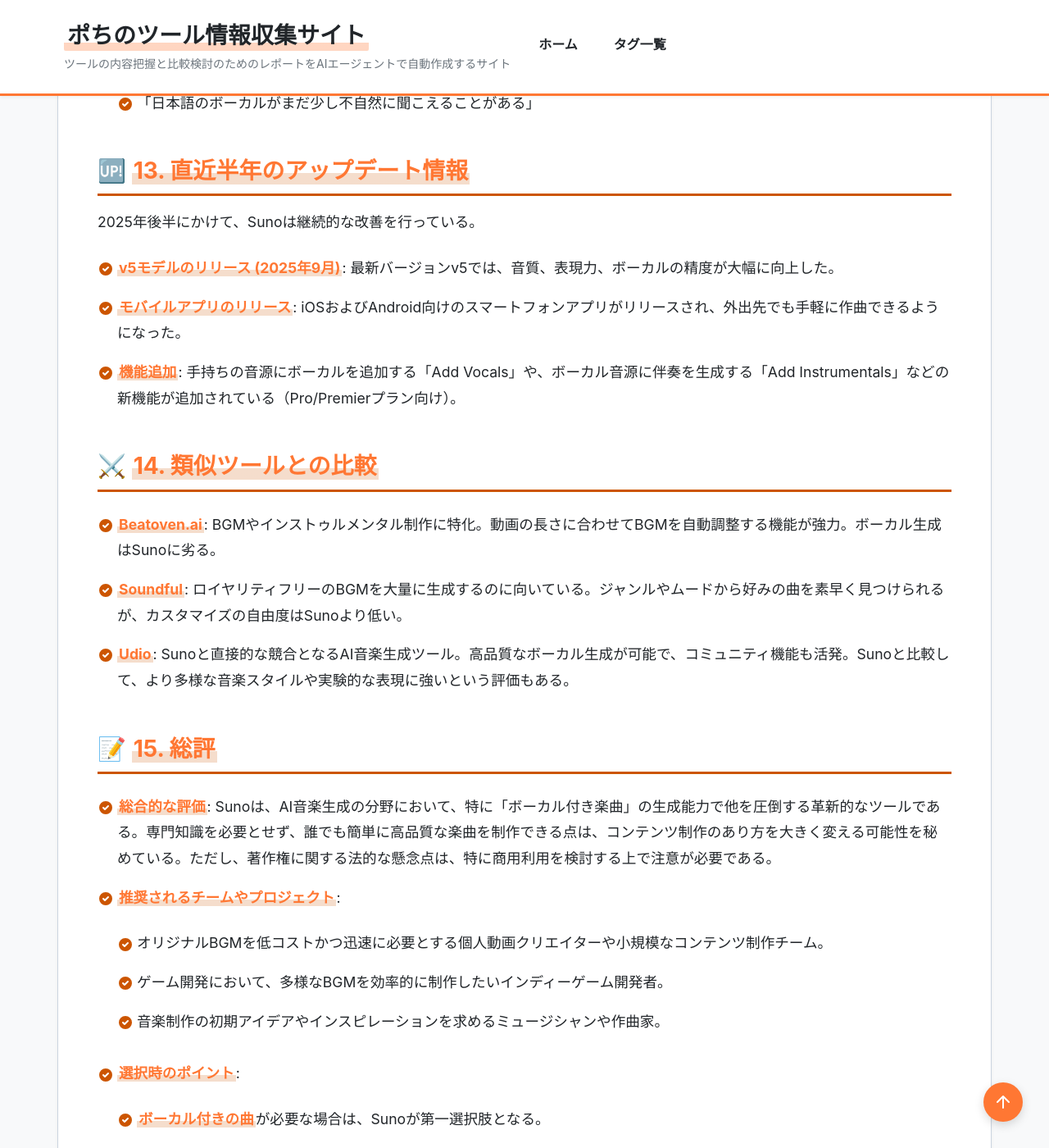
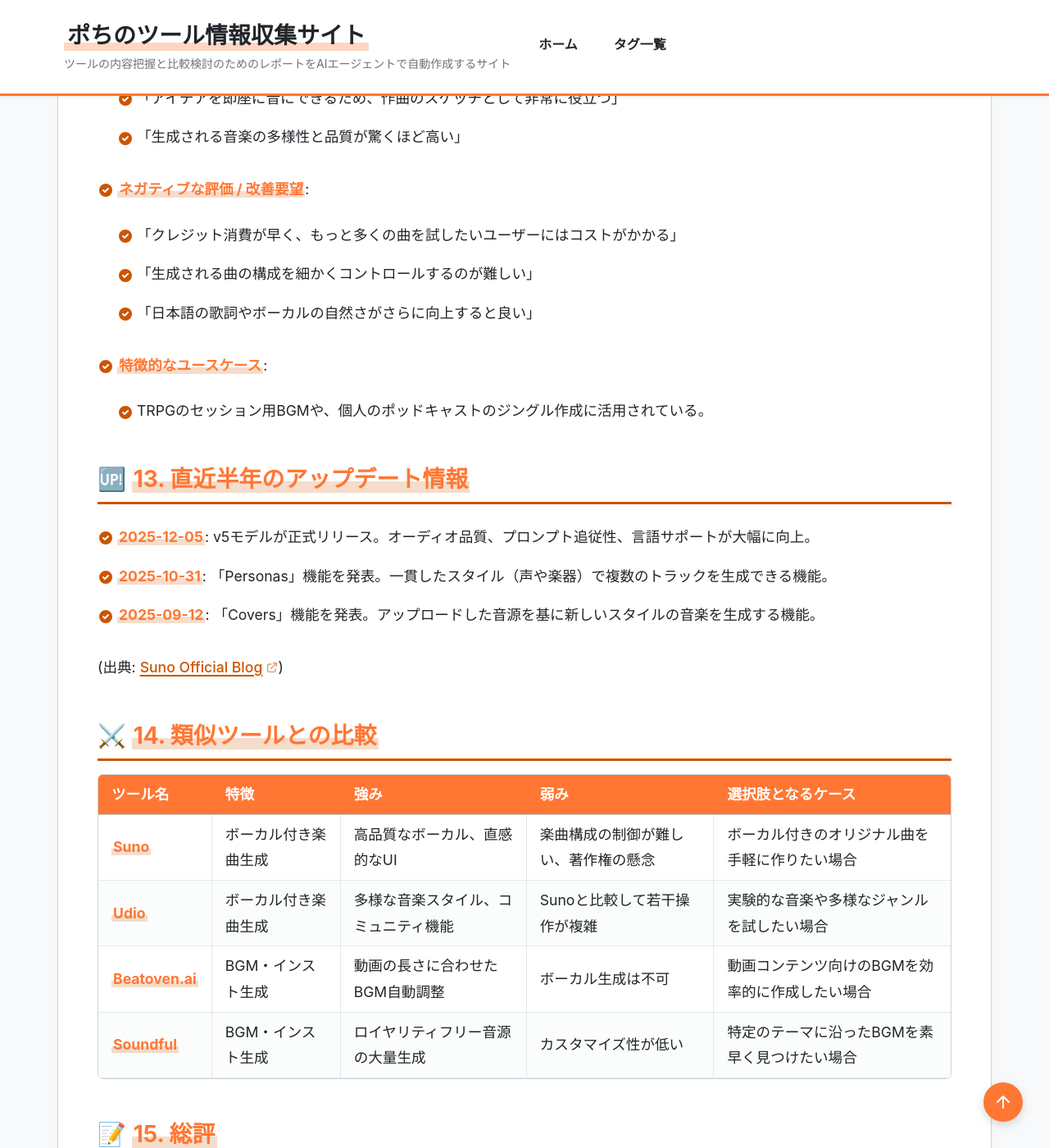
Before and after one commit to aegisfleet/tool-survey-report, a Jekyll site: the page built from _reports/suno.md, in a window 1280 px wide and 1400 px high, scrolled down 6881 px. Shown: the whole window at 82% size. Built offline with Jekyll 4.4.1, drawn with Linux system fonts in a browser that asks for light colours; some of the changed text lies outside the part shown.

Commit message:
feat: Update _reports/suno.md to align with new template (#450)
This commit updates the research report for Suno (_reports/suno.md) to strictly conform to the latest template.

- Updates the front matter to include `tool_reading`, `quick_summary`, `evaluation`, and `links`.
- Reformats the "Pricing" and "Comparison" sections into Markdown tables.
- Refreshes all sections with the latest information, including the v5 model release, recent updates, and user review scores.
- Verifies that bidirectional links in `related_tools` are consistent with existing reports for ElevenLabs and Sora.

Co-authored-by: google-labs-jules[bot] <161369871+google-labs-jules[bot]@users.noreply.github.com>

```diff
--- a/_reports/suno.md
+++ b/_reports/suno.md
@@ -1,17 +1,54 @@
 ---
+# === フロントマター ===
+# 【必須項目】
 title: "Suno 調査レポート"
 tool_name: "Suno"
+tool_reading: "スノ"
 category: "動画/メディア"
 developer: "Suno, Inc."
 official_site: "https://suno.com/"
 date: "2025-10-25"
-last_updated: "2025-12-31"
+last_updated: "2026-01-14"
 tags:
   - "AI"
   - "生成AI"
   - "音楽生成"
   - "作曲"
 description: "テキストプロンプトからボーカルや楽器を含む独創的な音楽を生成するAIツール。"
+
+# 【クイックサマリー】ホーム画面のカード表示用
+quick_summary:
+  has_free_plan: true
+  is_oss: false
+  starting_price: "$10/月"
+  target_users:
+    - "動画クリエイター"
+    - "ミュージシャン"
+    - "インディーゲーム開発者"
+  latest_highlight: "2025年12月にv5モデルが正式リリース"
+  update_frequency: "高"
+
+# 【ツール評価】100点満点、基準点70点からの加減算方式
+evaluation:
+  score: 81
+  base_score: 70
+  plus_points:
+    - point: 8
+      reason: "ボーカル生成品質が非常に高く、競合より優れている"
+    - point: 5
+      reason: "専門知識がなくても直感的に操作できるUI/UX"
+    - point: 3
+      reason: "無料プランでも十分に試せるクレジットが提供される"
+  minus_points:
+    - point: -3
+      reason: "生成AIの著作権に関する法的な懸念点が残る"
+    - point: -2
+      reason: "クレジット消費が激しく、ヘビーユーザーにはコストがかさむ"
+  summary: "ボーカル生成品質は業界最高水準だが、著作権の懸念とクレジット消費には注意が必要。"
+
+# 【任意項目】該当するもののみ記載
+links:
+  review: "https://www.g2.com/products/suno-ai/reviews"
 relationships:
   related_tools:
     - "ElevenLabs"
@@ -23,23 +60,23 @@ relationships:
 ## **1. 基本情報**
 
 * **ツール名**: Suno
+* **ツールの読み方**: スノ
 * **開発元**: Suno, Inc.
 * **公式サイト**: [https://suno.com/](https://suno.com/)
 * **関連リンク**:
-  * レビューサイト:
-* **カテゴリ**: AI音楽生成
+  * レビューサイト: [G2](https://www.g2.com/products/suno-ai/reviews)
+* **カテゴリ**: 動画/メディア
 * **概要**: テキストプロンプトを入力するだけで、ボーカル、楽器演奏を含む高品質なオリジナル楽曲を生成できるAIサービス。音楽制作の知識がないユーザーでも、手軽にアイデアを形にすることができる。
 
 ## **2. 目的と主な利用シーン**
 
 * **解決する課題**: 音楽制作の専門知識やスキル、高価な機材がないために、オリジナル楽曲の制作を諦めていたユーザーの障壁を取り除くこと。
-* **主な利用者**:
+* **想定利用者**:
   * 動画クリエイター (YouTube, TikTok)
   * ポッドキャスター、ラジオ番組制作者
   * インディーゲーム開発者
   * 作曲のアイデアを求めるアーティストやミュージシャン
-  * 個人的に音楽制作を楽しみたい趣味のユーザー
-* **具体的な利用シーン**:
+* **利用シーン**:
   * 動画コンテンツのオリジナルBGM制作
   * 番組のジングルや効果音の作成
   * ゲームのサウンドトラック制作
@@ -47,109 +84,107 @@ relationships:
 
 ## **3. 主要機能**
 
-* **Simpleモード**: 作りたい曲のジャンルや雰囲気をテキストで入力するだけで、歌詞と楽曲を自動生成する。
-* **Customモード**: ユーザーが自分で書いた歌詞を基に作曲したり、AIにテーマを伝えて歌詞を生成させたりすることが可能。
-* **インストゥルメンタル生成**: ボーカルなしのBGM（伴奏）トラックを生成する。
-* **多様な音楽スタイルへの対応**: ポップ、ロック、ジャズ、クラシックなど、幅広いジャンルの音楽生成が可能。プロンプトで楽器やテンポ（BPM）も指定できる。
-* **音声入力機能 (+Audio)**: ユーザーがアップロードした短い音声（鼻歌やギターリフなど）を基にして、楽曲を発展させることができる。
-* **多言語対応**: 日本語を含む50以上の言語でプロンプトを入力し、歌詞を生成することが可能。
+* **AI楽曲生成**: テキストプロンプト（例: "a cheerful pop song about a sunny day"）から、ボーカルと楽器を含む楽曲を自動生成する。
+* **カスタムモード**: ユーザーが用意した歌詞を基に作曲する機能。ジャンルやスタイルも細かく指定可能。
+* **インストゥルメンタル生成**: ボーカルを含まないBGMやカラオケトラックの作成。
+* **多様な音楽スタイル**: ポップ、ロック、ジャズ、クラシック、エレクトロなど、幅広いジャンルや言語（日本語含む）に対応。
+* **Extend機能**: 生成した楽曲をさらに長く延長し、曲の展開を作成する機能。
+* **Remix機能**: 既存の曲のスタイルを変換したり、新しい要素を追加したりすることが可能。
+* **v5モデル**: 最新モデルによる高品質な音質と表現力。
 
 ## **4. 特徴・強み (Pros)**
 
+* **高品質なボーカル生成**: 他の音楽生成AIと比較して、自然で表現力豊かなボーカルを生成できる点が最大の強み。
 * **直感的な操作性**: 専門知識がなくても、テキストを入力するだけで数分で楽曲が完成するため、非常に手軽に利用できる。
-* **高品質なボーカル生成**: 他の多くの音楽生成AIがインストゥルメンタルに特化している中で、自然で多様なスタイルのボーカルを生成できる点が大きな強み。
-* **柔軟なカスタマイズ性**: Customモードを使えば、自作の歌詞を持ち込んだり、AIと共同で歌詞を作成したりと、こだわった楽曲制作が可能。
-* **商用利用の許可**: 有料プランに加入すれば、生成した楽曲を商用目的で利用し、収益化することが可能になる。
+* **柔軟なカスタマイズ性**: CustomモードやRemix機能により、ユーザーの創造性を反映させた楽曲制作が可能。
+* **商用利用権**: 有料プランでは生成した楽曲の商用利用が許可されており、コンテンツ制作に活用しやすい。
 
 ## **5. 弱み・注意点 (Cons)**
 
-* **著作権問題**:
-    * 生成AIによる制作物の著作権は法的にまだグレーゾーンが多く、国によって解釈が異なる。
-    * 2024年6月、大手音楽レーベル3社から、AIの学習データに既存の楽曲を無断で使用したとして著作権侵害で提訴されており、今後の裁判の結果によってはサービスの提供に影響が出る可能性がある。
-* **商用利用の制限**: Freeプランで生成した楽曲の所有権はSuno社にあり、商用利用はできない。有料プラン加入後に過去の楽曲の所有権を遡って得ることもできない。
-* **楽曲の長さ**: 一度に生成できる楽曲の長さには制限があるため、長い曲を作るには複数回生成し、手動でつなぎ合わせる必要がある（Extend機能で延長は可能）。
-* **クレジット消費**: 頻繁に利用するユーザーからは、クレジットの消費が激しく、コストがかさむとの意見もある。
+* **著作権の懸念**: 生成AIによる制作物の著作権は法的に未確定な部分が多い。2024年6月には大手音楽レーベルから著作権侵害で提訴されており、今後の動向に注意が必要。
+* **商用利用の制限**: 無料プランで生成した楽曲の所有権はSunoに帰属し、商用利用は不可。
+* **楽曲の長さと構成**: 一度に生成できるのは短時間のクリップであり、長尺の曲を作るには手動での編集・結合が必要。
+* **クレジット消費**: クレジットの消費ペースが速く、頻繁に利用するユーザーにとってはコストが高くなる可能性がある。
 
 ## **6. 料金プラン**
 
-* **Freeプラン**:
-  * **価格**: 無料
-  * **内容**: 毎日50クレジットが付与される（約10曲分）。商用利用は不可。
-* **Proプラン**:
-  * **価格**: 月額10ドル（年払いの場合は月額8ドル）
-  * **内容**: 毎月2,500クレジットが付与される（約500曲分）。生成した楽曲の商用利用が可能。
-* **Premierプラン**:
-  * **価格**: 月額30ドル（年払いの場合は月額24ドル）
-  * **内容**: 毎月10,000クレジットが付与される（約2,000曲分）。Proプランの全機能を含み、より多くの楽曲を制作できる。
-* **課金体系**: クレジットベースのサブスクリプション。クレジットを追加購入することも可能。
-* **無料トライアル**: Freeプランが実質的な無料トライアルとして機能する。
+| プラン名 | 料金 | 主な特徴 |
+|---|---|---|
+| **Free Plan** | 無料 | 毎日50クレジット付与（約10曲分）。商用利用不可。 |
+| **Pro Plan** | $10/月 (年払: $8/月) | 毎月2,500クレジット付与（約500曲分）。商用利用可。 |
+| **Premier Plan** | $30/月 (年払: $24/月) | 毎月10,000クレジット付与（約2,000曲分）。Proの全機能を含む。 |
+
+* **課金体系**: クレジットベースのサブスクリプションモデル。
+* **無料トライアル**: Freeプランがトライアルとして機能する。
 
 ## **7. 導入実績・事例**
 
-特定の企業による大規模な導入事例はまだ広く公開されていないが、個人クリエイターやインディー開発者を中心に、以下のような活用事例が多数報告されている。
-
-* YouTubeやTikTokのBGMとしての利用
-* ポッドキャストのオープニング・エンディング曲
-* インディーゲームのサウンドトラック
-* 個人の音楽活動におけるデモ制作
+* **導入企業**: 公式な大規模導入事例は少ないが、Microsoft Copilotへの機能統合が発表されている。
+* **導入事例**: 個人クリエイターやインディー開発者によるYouTube、TikTok、ゲームのBGMとしての利用事例が多数報告されている。
+* **対象業界**: コンテンツ制作、広告、ゲーム開発など。
 
 ## **8. サポート体制**
 
-* **ドキュメント**: 公式サイトにFAQやヘルプドキュメントが用意されている。
-* **コミュニティ**: Discordサーバーが存在し、ユーザー同士の情報交換や作品の共有が活発に行われている。
-* **公式サポート**: メールでの問い合わせに対応している ([support@suno.com](mailto:support@suno.com))。
+* **ドキュメント**: 公式サイトにFAQとヘルプセンターが設置されている。
+* **コミュニティ**: 公式Discordサーバーがあり、ユーザー間の交流や作品共有が活発。
+* **公式サポート**: メールによる問い合わせに対応 ([support@suno.com](mailto:support@suno.com))。
 
 ## **9. 連携機能 (API・インテグレーション)**
 
-* **API**: 現時点では、公式な公開APIは提供されていない。Microsoft Copilotへのプラグイン統合など、パートナーシップを通じた限定的な連携に留まる。
-* **外部サービス連携**: Discordと連携しており、Discordのコマンドを通じて楽曲を生成することが可能。
+* **API**: 公式には一般公開されていないが、Microsoft Copilotとの連携など、パートナー企業への提供は行われている。
+* **外部サービス連携**: Discordボットを通じて、Discord上での楽曲生成が可能。
 
 ## **10. セキュリティとコンプライアンス**
 
-* **認証**: Googleアカウント、Discordアカウント、Apple IDなど、複数の認証方法に対応している。
-* **データ管理**: 詳細はプライバシーポリシーに記載されているが、一般的なクラウドサービスとしてのデータ管理が行われている。
-* **準拠規格**: 特定のセキュリティ認証（ISO27001など）の取得状況は公開されていない。
+* **認証**: Google, Discord, Apple IDによるOAuth認証に対応。
+* **データ管理**: 公式サイトのプライバシーポリシーに基づくデータ管理。詳細なデータセンターの場所などは非公開。
+* **準拠規格**: ISO27001やSOC2などの第三者認証の取得状況は公開されていない。
 
 ## **11. 操作性 (UI/UX) と学習コスト**
 
-* **UI/UX**: シンプルで直感的なインターフェース。曲の生成、管理、共有が同じ画面内で完結するため、迷うことなく操作できる。
-* **学習コスト**: 非常に低い。基本的な機能であれば、アカウント作成後すぐに使いこなすことができる。Customモードの高度な機能についても、数回試せば理解できるレベル。
+* **UI/UX**: シンプルで洗練されたインターフェース。プロンプト入力から楽曲生成、管理までが直感的に行える。
+* **学習コスト**: 非常に低い。基本的な操作は数分で習得可能。
 
 ## **12. ユーザーの声（レビュー分析）**
 
-* **調査対象**: G2, Capterra, Google Play Store, App Store
-* **総合評価**: 各プラットフォームで非常に高い評価を得ている。
+* **調査対象**: G2, App Store, Reddit
+* **総合評価**: 4.8/5.0 (G2)
 * **ポジティブな評価**:
-  * 「音楽の知識が全くなくても、プロが作ったような曲ができて驚いた」
-  * 「ボーカルのクオリティが他のAIツールと比べて圧倒的に高い」
-  * 「アイデアを即座に形にできるため、創作のスケッチパッドとして非常に有用」
+  * 「音楽制作の経験がなくても、プロ品質のボーカル付き楽曲が作れるのは革命的」
+  * 「アイデアを即座に音にできるため、作曲のスケッチとして非常に役立つ」
+  * 「生成される音楽の多様性と品質が驚くほど高い」
 * **ネガティブな評価 / 改善要望**:
-  * 「クレジット消費が激しく、頻繁に使うにはコストがかかる」
-  * 「生成した曲の細かい編集（特定箇所の修正など）がもっと簡単にできると良い」
-  * 「日本語のボーカルがまだ少し不自然に聞こえることがある」
+  * 「クレジット消費が早く、もっと多くの曲を試したいユーザーにはコストがかかる」
+  * 「生成される曲の構成を細かくコントロールするのが難しい」
+  * 「日本語の歌詞やボーカルの自然さがさらに向上すると良い」
+* **特徴的なユースケース**:
+  * TRPGのセッション用BGMや、個人のポッドキャストのジングル作成に活用されている。
 
 ## **13. 直近半年のアップデート情報**
 
-2025年後半にかけて、Sunoは継続的な改善を行っている。
+* **2025-12-05**: v5モデルが正式リリース。オーディオ品質、プロンプト追従性、言語サポートが大幅に向上。
+* **2025-10-31**: 「Personas」機能を発表。一貫したスタイル（声や楽器）で複数のトラックを生成できる機能。
+* **2025-09-12**: 「Covers」機能を発表。アップロードした音源を基に新しいスタイルの音楽を生成する機能。
 
-* **v5モデルのリリース (2025年9月)**: 最新バージョンv5では、音質、表現力、ボーカルの精度が大幅に向上した。
-* **モバイルアプリのリリース**: iOSおよびAndroid向けのスマートフォンアプリがリリースされ、外出先でも手軽に作曲できるようになった。
-* **機能追加**: 手持ちの音源にボーカルを追加する「Add Vocals」や、ボーカル音源に伴奏を生成する「Add Instrumentals」などの新機能が追加されている（Pro/Premierプラン向け）。
+(出典: [Suno Official Blog](https://suno.com/blog))
 
 ## **14. 類似ツールとの比較**
 
-* **Beatoven.ai**: BGMやインストゥルメンタル制作に特化。動画の長さに合わせてBGMを自動調整する機能が強力。ボーカル生成はSunoに劣る。
-* **Soundful**: ロイヤリティフリーのBGMを大量に生成するのに向いている。ジャンルやムードから好みの曲を素早く見つけられるが、カスタマイズの自由度はSunoより低い。
-* **Udio**: Sunoと直接的な競合となるAI音楽生成ツール。高品質なボーカル生成が可能で、コミュニティ機能も活発。Sunoと比較して、より多様な音楽スタイルや実験的な表現に強いという評価もある。
+| ツール名 | 特徴 | 強み | 弱み | 選択肢となるケース |
+|---|---|---|---|---|
+| **Suno** | ボーカル付き楽曲生成 | 高品質なボーカル、直感的なUI | 楽曲構成の制御が難しい、著作権の懸念 | ボーカル付きのオリジナル曲を手軽に作りたい場合 |
+| **Udio** | ボーカル付き楽曲生成 | 多様な音楽スタイル、コミュニティ機能 | Sunoと比較して若干操作が複雑 | 実験的な音楽や多様なジャンルを試したい場合 |
+| **Beatoven.ai** | BGM・インスト生成 | 動画の長さに合わせたBGM自動調整 | ボーカル生成は不可 | 動画コンテンツ向けのBGMを効率的に作成したい場合 |
+| **Soundful** | BGM・インスト生成 | ロイヤリティフリー音源の大量生成 | カスタマイズ性が低い | 特定のテーマに沿ったBGMを素早く見つけたい場合 |
 
 ## **15. 総評**
 
-* **総合的な評価**: Sunoは、AI音楽生成の分野において、特に「ボーカル付き楽曲」の生成能力で他を圧倒する革新的なツールである。専門知識を必要とせず、誰でも簡単に高品質な楽曲を制作できる点は、コンテンツ制作のあり方を大きく変える可能性を秘めている。ただし、著作権に関する法的な懸念点は、特に商用利用を検討する上で注意が必要である。
+* **総合的な評価**: Sunoは、AI音楽生成、特にボーカル付き楽曲の領域において業界をリードするツールである。専門知識なしで高品質な楽曲を生成できる手軽さは、コンテンツ制作の可能性を大きく広げる。一方で、著作権問題は依然として不透明であり、商用利用の際はそのリスクを理解しておく必要がある。
 * **推奨されるチームやプロジェクト**:
-  * オリジナルBGMを低コストかつ迅速に必要とする個人動画クリエイターや小規模なコンテンツ制作チーム。
-  * ゲーム開発において、多様なBGMを効率的に制作したいインディーゲーム開発者。
-  * 音楽制作の初期アイデアやインスピレーションを求めるミュージシャンや作曲家。
+  * 低コストでオリジナルBGMを必要とする動画クリエイターや小規模な制作チーム。
+  * 迅速なプロトタイピングが求められるゲーム開発や広告制作。
+  * 作曲のインスピレーションを求めるミュージシャンやアーティスト。
 * **選択時のポイント**:
-  * **ボーカル付きの曲**が必要な場合は、Sunoが第一選択肢となる。
-  * **動画に合わせたBGM**の自動調整が最優先であれば、Beatoven.aiが適している。
-  * **コミュニティ機能や多様な音楽スタイル**を重視する場合は、Udioも比較検討の価値がある。
+  * **ボーカルが必須**ならSunoかUdioが主要な選択肢となる。
+  * **UIの分かりやすさと手軽さ**を重視するならSunoが優れている。
+  * **動画用のBGM制作**が主目的ならBeatoven.aiがより専門的で高機能。
```
